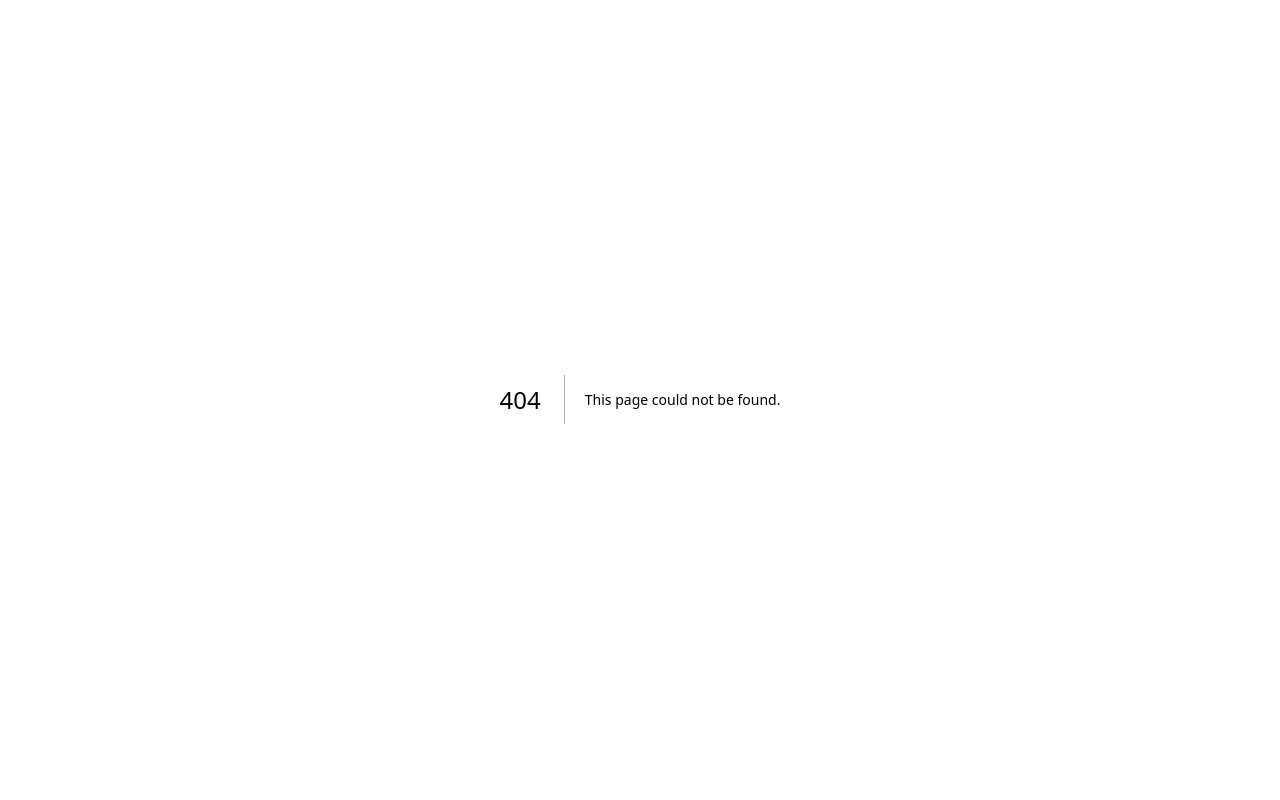
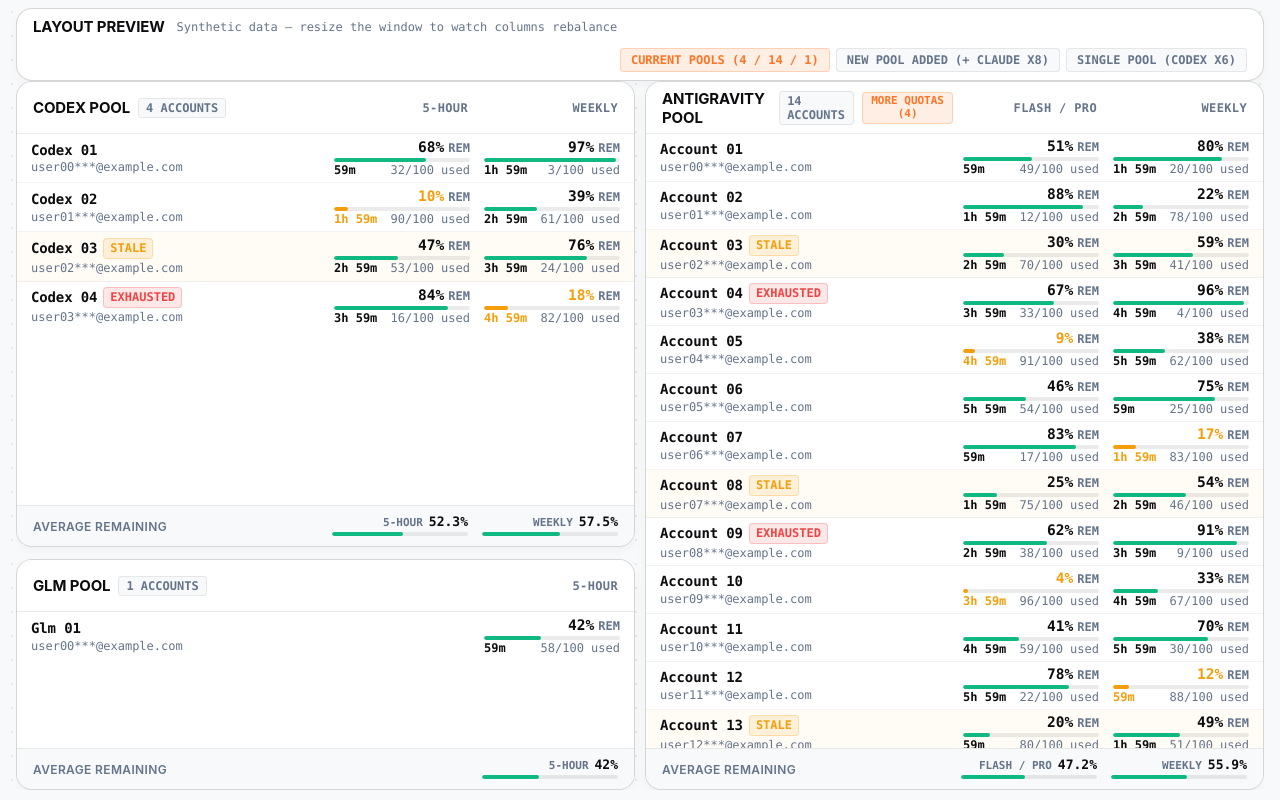
Before and after one commit to muvxlc/9router-quota-dashboard, a Next.js app: page /layout-preview in a window 1280 px wide. Before the commit this address had no page. Built offline with nearby package versions, Linux system fonts and the light colour scheme.

Commit message:
feat(ui): add layout preview page with synthetic pools

```diff
--- a/app/globals.css
+++ b/app/globals.css
@@ -4,6 +4,7 @@
 @import './styles/grid.css';
 @import './styles/cards.css';
 @import './styles/table.css';
+@import './styles/preview.css';
 @import './styles/modals.css';
 @import './styles/responsive-tablet.css';
 @import './styles/responsive-mobile.css';
--- /dev/null
+++ b/app/layout-preview/page.js
@@ -0,0 +1,118 @@
+'use client';
+
+import { useEffect, useState } from 'react';
+import QuotaTable from '../components/QuotaTable.js';
+
+const HOUR = 3600_000;
+
+const WINDOW_DEFS = {
+  session: { key: 'session', label: '5-Hour Window', shortLabel: '5-Hour' },
+  weekly: { key: 'weekly', label: 'Weekly Window', shortLabel: 'Weekly' },
+  gemini: { key: 'gemini', label: 'Flash / Pro Window', shortLabel: 'Flash / Pro' },
+  gemini_weekly: { key: 'gemini_weekly', label: 'Weekly Window', shortLabel: 'Weekly' },
+};
+
+const STATUS_CYCLE = [
+  { status: 'healthy', label: 'Available' },
+  { status: 'healthy', label: 'Available' },
+  { status: 'stale', label: 'Stale' },
+  { status: 'exhausted', label: 'Exhausted' },
+  { status: 'healthy', label: 'Available' },
+];
+
+function makeAccount(provider, alias, i, keys) {
+  const statusObj = STATUS_CYCLE[i % STATUS_CYCLE.length];
+  return {
+    id: `${provider}-${i}`,
+    label: alias,
+    displayAlias: alias,
+    maskedIdentity: `user${String(i).padStart(2, '0')}***@example.com`,
+    active: true,
+    effectiveStatus: statusObj,
+    quota: {
+      windows: keys.map((k, ki) => ({
+        key: k,
+        remainingPercent: ((i * 37 + ki * 29 + provider.length * 13) % 95) + 3,
+        used: 100 - (((i * 37 + ki * 29 + provider.length * 13) % 95) + 3),
+        total: 100,
+        resetAt: new Date(Date.now() + HOUR * (1 + ((i + ki) % 6))).toISOString(),
+        unlimited: false,
+      })),
+    },
+  };
+}
+
+function makePool(provider, title, keys, count, aliasPrefix, extraWindowsCount = 0) {
+  return {
+    provider,
+    providerTitle: title,
+    accounts: Array.from({ length: count }, (_, i) =>
+      makeAccount(provider, `${aliasPrefix} ${String(i + 1).padStart(2, '0')}`, i, keys)
+    ),
+    windows: keys.map((k) => WINDOW_DEFS[k]),
+    extraWindowsCount,
+    isExpanded: false,
+  };
+}
+
+const SCENARIOS = {
+  current: {
+    label: 'Current pools (4 / 14 / 1)',
+    groups: [
+      makePool('codex', 'Codex', ['session', 'weekly'], 4, 'Codex'),
+      makePool('antigravity', 'Antigravity', ['gemini', 'gemini_weekly'], 14, 'Account', 4),
+      makePool('glm', 'Glm', ['session'], 1, 'Glm'),
+    ],
+  },
+  fourPools: {
+    label: 'New pool added (+ Claude x8)',
+    groups: [
+      makePool('codex', 'Codex', ['session', 'weekly'], 4, 'Codex'),
+      makePool('antigravity', 'Antigravity', ['gemini', 'gemini_weekly'], 14, 'Account', 4),
+      makePool('glm', 'Glm', ['session'], 1, 'Glm'),
+      makePool('claude', 'Claude', ['session', 'weekly'], 8, 'Claude'),
+    ],
+  },
+  single: {
+    label: 'Single pool (Codex x6)',
+    groups: [makePool('codex', 'Codex', ['session', 'weekly'], 6, 'Codex')],
+  },
+};
+
+export default function LayoutPreviewPage() {
+  const [scenario, setScenario] = useState(null);
+
+  useEffect(() => {
+    setScenario('current');
+  }, []);
+
+  if (!scenario) {
+    return <main />;
+  }
+
+  const { groups } = SCENARIOS[scenario];
+
+  return (
+    <>
+      <div className="preview-toolbar">
+        <span className="preview-title">Layout Preview</span>
+        <span className="preview-note">Synthetic data — resize the window to watch columns rebalance</span>
+        <div className="preview-switch">
+          {Object.entries(SCENARIOS).map(([key, s]) => (
+            <button
+              key={key}
+              type="button"
+              className={`preview-btn ${key === scenario ? 'active' : ''}`}
+              onClick={() => setScenario(key)}
+            >
+              {s.label}
+            </button>
+          ))}
+        </div>
+      </div>
+      <main>
+        <QuotaTable groups={groups} onSelectAccount={() => {}} onToggleExpandProvider={() => {}} />
+      </main>
+    </>
+  );
+}
--- /dev/null
+++ b/app/styles/preview.css
@@ -0,0 +1,46 @@
+.preview-toolbar {
+  display: flex;
+  align-items: center;
+  gap: 12px;
+  flex-wrap: wrap;
+  padding: 8px 16px;
+  background: var(--theme-card-bg);
+  border: 1px solid var(--theme-border-strong);
+  border-radius: var(--radius-lg);
+  box-shadow: var(--shadow-card);
+}
+.preview-title {
+  font-family: var(--font-sans);
+  font-size: 15px;
+  font-weight: 700;
+  text-transform: uppercase;
+  letter-spacing: -0.01em;
+  color: var(--theme-dark);
+}
+.preview-note {
+  font-size: 12px;
+  color: var(--theme-text-muted);
+}
+.preview-switch {
+  display: flex;
+  gap: 6px;
+  margin-left: auto;
+  flex-wrap: wrap;
+}
+.preview-btn {
+  font-family: var(--font-mono);
+  font-size: 12px;
+  font-weight: 600;
+  padding: 4px 10px;
+  border-radius: var(--radius-sm);
+  border: 1px solid var(--theme-border);
+  background: var(--theme-canvas-subtle);
+  color: var(--theme-text-muted);
+  cursor: pointer;
+  text-transform: uppercase;
+}
+.preview-btn.active {
+  color: var(--theme-orange);
+  border-color: rgba(255, 116, 36, 0.25);
+  background: var(--theme-orange-tint);
+}
```
